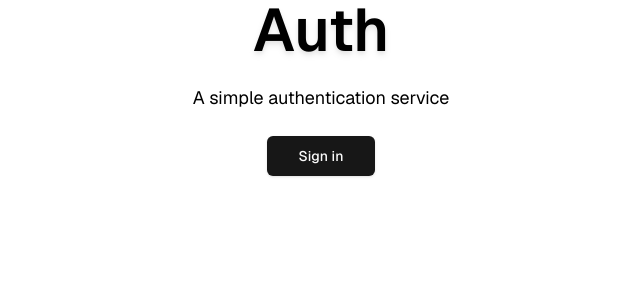
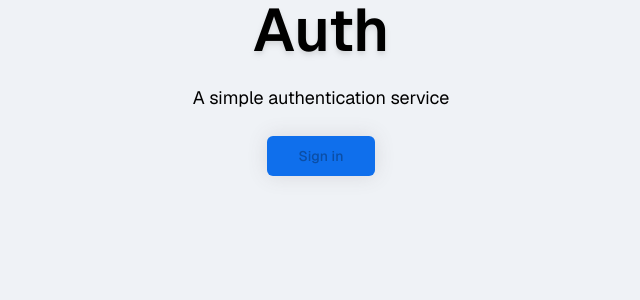
Before and after one commit to Woollywood/glimmer, a Next.js app: page / in a window 1280 px wide. Shown: the top 300 px of the page, without its empty margins (319-959 px from the left). Built offline with nearby package versions, Linux system fonts and the light colour scheme.

Commit message:
feat: css vars and tw config

```diff
--- a/src/app/globals.css
+++ b/src/app/globals.css
@@ -4,57 +4,162 @@
 
 @layer base {
 	:root {
-		--background: 0 0% 100%;
-		--foreground: 0 0% 3.9%;
-		--card: 0 0% 100%;
-		--card-foreground: 0 0% 3.9%;
-		--popover: 0 0% 100%;
-		--popover-foreground: 0 0% 3.9%;
-		--primary: 0 0% 9%;
-		--primary-foreground: 0 0% 98%;
-		--secondary: 0 0% 96.1%;
-		--secondary-foreground: 0 0% 9%;
-		--muted: 0 0% 96.1%;
-		--muted-foreground: 0 0% 45.1%;
-		--accent: 0 0% 96.1%;
-		--accent-foreground: 0 0% 9%;
-		--destructive: 0 84.2% 60.2%;
-		--destructive-foreground: 0 0% 98%;
-		--border: 0 0% 89.8%;
-		--input: 0 0% 89.8%;
-		--ring: 0 0% 3.9%;
-		--chart-1: 12 76% 61%;
-		--chart-2: 173 58% 39%;
-		--chart-3: 197 37% 24%;
-		--chart-4: 43 74% 66%;
-		--chart-5: 27 87% 67%;
-		--radius: 0.5rem;
+		--ui-blue: 0 123 255;
+		--ui-indigo: 102 16 242;
+		--ui-purple: 111 66 193;
+		--ui-pink: 232 62 1440;
+		--ui-red: 214 41 62;
+		--ui-orange: 253 126 20;
+		--ui-yellow: 247 195 46;
+		--ui-green: 12 188 135;
+		--ui-teal: 32 201 151;
+		--ui-cyan: 79 158 248;
+		--ui-black: 0 0 0;
+		--ui-white: 255 255 255;
+		--ui-gray-100: 247 248 249;
+		--ui-gray-200: 239 242 246;
+		--ui-gray-300: 238 240 242;
+		--ui-gray-400: 225 228 230;
+		--ui-gray-500: 161 161 168;
+		--ui-gray-600: 103 106 121;
+		--ui-gray-700: rgba(41 41 46);
+		--ui-gray-800: rgba(20 25 30);
+		--ui-gray-900: 15 15 16;
+		--ui-primary: 15 111 236;
+		--ui-secondary: 20 25 30;
+		--ui-success: 12 188 135;
+		--ui-info: 79 158 248;
+		--ui-warning: 247 195 46;
+		--ui-danger: 214 41 62;
+		--ui-light: 238 240 242;
+		--ui-dark: 20 25 30;
+		--ui-primary-text-emphasis: 11 78 165;
+		--ui-secondary-text-emphasis: 14 18 21;
+		--ui-success-text-emphasis: 8 132 95;
+		--ui-info-text-emphasis: 55 111 174;
+		--ui-warning-text-emphasis: 173 137 32;
+		--ui-danger-text-emphasis: 150 29 43;
+		--ui-light-text-emphasis: 41 41 46;
+		--ui-dark-text-emphasis: 14 18 21;
+		--ui-primary-bg-subtle: 207 226 251;
+		--ui-secondary-bg-subtle: 208 209 210;
+		--ui-success-bg-subtle: 206 242 231;
+		--ui-info-bg-subtle: 220 236 254;
+		--ui-warning-bg-subtle: 253 243 213;
+		--ui-danger-bg-subtle: 247 212 216;
+		--ui-light-bg-subtle: 251 252 252;
+		--ui-dark-bg-subtle: 208 209 210;
+		--ui-primary-border-subtle: 159 197 247;
+		--ui-secondary-border-subtle: 161 163 165;
+		--ui-success-border-subtle: 158 228 207;
+		--ui-info-border-subtle: 185 216 252;
+		--ui-warning-border-subtle: 252 231 171;
+		--ui-danger-border-subtle: 239 169 178;
+		--ui-light-border-subtle: 239 242 246;
+		--ui-dark-border-subtle: 161 163 165;
+
+		--ui-body-font-size: 0.9375rem;
+		--ui-body-font-weight: 400;
+		--ui-body-line-height: 1.5;
+		--ui-body-color: 103, 106, 121;
+		--ui-body-bg: 239, 242, 246;
+		--ui-emphasis-color: 0, 0, 0;
+		--ui-secondary-color: 103, 106, 121;
+		--ui-secondary-bg: 239, 242, 246;
+		--ui-tertiary-color: 103, 106, 121;
+		--ui-tertiary-bg: 247, 248, 249;
+		--ui-heading-color: var(--ui-gray-800);
+		--ui-link-color: 15, 111, 236;
+		--ui-link-decoration: none;
+		--ui-link-hover-color: 12, 89, 189;
+		--ui-code-color: 214 51 132;
+		--ui-highlight-color: 33 37 41;
+		--ui-highlight-bg: 255 243 205;
+		--ui-border-width: 1px;
+		--ui-border-style: solid;
+		--ui-border-color: rgba(0, 0, 0, 0.1);
+		--ui-border-color-translucent: rgba(0, 0, 0, 0.175);
+		--ui-border-radius: 0.4rem;
+		--ui-border-radius-sm: 0.2rem;
+		--ui-border-radius-lg: 0.7rem;
+		--ui-border-radius-xl: 1rem;
+		--ui-border-radius-xxl: 2rem;
+		--ui-border-radius-2xl: var(--ui-border-radius-xxl);
+		--ui-border-radius-pill: 50rem;
+		--ui-box-shadow: 0px 0px 20px rgba(93, 83, 84, 0.15);
+		--ui-box-shadow-sm: 0 0.125rem 0.25rem rgba(83, 88, 93, 0.15);
+		--ui-box-shadow-lg: 0 1rem 3rem rgba(83, 88, 93, 0.15);
+		--ui-box-shadow-inset: inset 0 1px 2px rgba(0, 0, 0, 0.075);
+		--ui-focus-ring-width: 0.25rem;
+		--ui-focus-ring-opacity: 0.25;
+		--ui-focus-ring-color: rgba(13, 110, 253, 0.25);
+		--ui-form-valid-color: 25 135 84;
+		--ui-form-valid-border-color: 25 135 84;
+		--ui-form-invalid-color: 220 53 69;
+		--ui-form-invalid-border-color: 220 53 69;
 	}
 	.dark {
-		--background: 0 0% 3.9%;
-		--foreground: 0 0% 98%;
-		--card: 0 0% 3.9%;
-		--card-foreground: 0 0% 98%;
-		--popover: 0 0% 3.9%;
-		--popover-foreground: 0 0% 98%;
-		--primary: 0 0% 98%;
-		--primary-foreground: 0 0% 9%;
-		--secondary: 0 0% 14.9%;
-		--secondary-foreground: 0 0% 98%;
-		--muted: 0 0% 14.9%;
-		--muted-foreground: 0 0% 63.9%;
-		--accent: 0 0% 14.9%;
-		--accent-foreground: 0 0% 98%;
-		--destructive: 0 62.8% 30.6%;
-		--destructive-foreground: 0 0% 98%;
-		--border: 0 0% 14.9%;
-		--input: 0 0% 14.9%;
-		--ring: 0 0% 83.1%;
-		--chart-1: 220 70% 50%;
-		--chart-2: 160 60% 45%;
-		--chart-3: 30 80% 55%;
-		--chart-4: 280 65% 60%;
-		--chart-5: 340 75% 55%;
+		--ui-body-color: 222, 226, 230;
+		--ui-body-bg: 33, 37, 41;
+		--ui-emphasis-color: 255, 255, 255;
+		--ui-secondary-color: 238, 240, 242;
+		--ui-secondary-bg: 52, 58, 64;
+		--ui-tertiary-color: 222, 226, 230;
+		--ui-tertiary-bg: 43, 48, 53;
+		--ui-primary-text-emphasis: 110 168 254;
+		--ui-secondary-text-emphasis: 167 172 177;
+		--ui-success-text-emphasis: 117 183 152;
+		--ui-info-text-emphasis: 110 223 246;
+		--ui-warning-text-emphasis: 255 218 106;
+		--ui-danger-text-emphasis: 234 134 143;
+		--ui-light-text-emphasis: 248 249 250;
+		--ui-dark-text-emphasis: 222 226 230;
+		--ui-primary-bg-subtle: 3 22 51;
+		--ui-secondary-bg-subtle: 22 23 25;
+		--ui-success-bg-subtle: 5 27 17;
+		--ui-info-bg-subtle: 3 40 48;
+		--ui-warning-bg-subtle: 51 39 1;
+		--ui-danger-bg-subtle: 44 11 14;
+		--ui-light-bg-subtle: 52 58 64;
+		--ui-dark-bg-subtle: 26 29 32;
+		--ui-primary-border-subtle: 8 66 152;
+		--ui-secondary-border-subtle: 65 70 75;
+		--ui-success-border-subtle: 15 81 50;
+		--ui-info-border-subtle: 8 121 144;
+		--ui-warning-border-subtle: 153 116 4;
+		--ui-danger-border-subtle: 132 32 41;
+		--ui-light-border-subtle: 73 80 87;
+		--ui-dark-border-subtle: 52 58 64;
+		--ui-heading-color: inherit;
+		--ui-link-color: 15, 111, 236;
+		--ui-link-hover-color: 12, 89, 189;
+		--ui-code-color: 230 133 181;
+		--ui-highlight-color: 222 226 230;
+		--ui-highlight-bg: 102 77 3;
+		--ui-border-color: 73 80 87;
+		--ui-border-color-translucent: rgba(255, 255, 255, 0.15);
+		--ui-form-valid-color: 117 183 152;
+		--ui-form-valid-border-color: 117 183 152;
+		--ui-form-invalid-color: 234 134 143;
+		--ui-form-invalid-border-color: 234 134 143;
+
+		--ui-gray-100: 49 50 53;
+		--ui-gray-200: 70 73 80;
+		--ui-gray-300: 95 95 104;
+		--ui-gray-400: 161 161 168;
+		--ui-gray-500: 191 192 201;
+		--ui-gray-600: 197 198 204;
+		--ui-gray-700: rgba(255, 255, 255, 0.7);
+		--ui-gray-800: rgba(255, 255, 255, 0.98);
+		--ui-gray-900: 255 255 255;
+		--ui-light: 32 34 39;
+		--ui-secondary: 197, 198, 204;
+		--ui-body-bg: 25 26 31;
+		--ui-body-color: 161, 161, 168;
+		--ui-mode: 15, 15, 16;
+		--ui-border-color: rgba(255, 255, 255, 0.07);
+		--ui-card-bg-dark: 20 21 25;
+		--ui-heading-color: var(--ui-gray-900);
 	}
 }
 
@@ -63,6 +168,23 @@
 		@apply border-border;
 	}
 	body {
-		@apply bg-background font-primary text-foreground;
+		@apply bg-body-bg text-body-color font-primary;
+	}
+
+	a {
+		@apply hover:text-link-hover transition-colors;
+	}
+
+	h1,
+	h2,
+	h3,
+	h4,
+	h5,
+	h6 {
+		@apply text-heading font-bold;
+	}
+
+	h1 {
+		@apply text-4xl;
 	}
 }
--- a/tailwind.config.ts
+++ b/tailwind.config.ts
@@ -14,55 +14,139 @@ export default {
 				center: true,
 			},
 			colors: {
-				background: 'hsl(var(--background))',
-				foreground: 'hsl(var(--foreground))',
-				card: {
-					DEFAULT: 'hsl(var(--card))',
-					foreground: 'hsl(var(--card-foreground))',
-				},
-				popover: {
-					DEFAULT: 'hsl(var(--popover))',
-					foreground: 'hsl(var(--popover-foreground))',
+				'body-bg': 'rgb(var(--ui-body-bg))',
+				'body-color': 'rgb(var(--ui-body-color))',
+				'emphasis-color': 'rgb(var(--ui-emphasis-color))',
+				'secondary-color': 'rgb(var(--ui-secondary-color))',
+				'secondary-bg': 'rgb(var(--ui-secondary-bg))',
+				'tertiary-color': 'rgb(var(--ui-tertiary-color))',
+				'tertiary-bg': 'rgb(var(--ui-tertiary-bg))',
+
+				heading: {
+					DEFAULT: 'var(--ui-heading-color)',
 				},
 				primary: {
-					DEFAULT: 'hsl(var(--primary))',
-					foreground: 'hsl(var(--primary-foreground))',
+					DEFAULT: 'rgb(var(--ui-primary))',
+					foreground: 'rgb(var(--ui-primary-text-emphasis))',
+					subtle: 'rgb(var(--ui-primary-bg-subtle))',
+					border: 'rgb(var(--ui-primary-border-subtle))',
 				},
 				secondary: {
-					DEFAULT: 'hsl(var(--secondary))',
-					foreground: 'hsl(var(--secondary-foreground))',
+					DEFAULT: 'rgb(var(--ui-secondary))',
+					foreground: 'rgb(var(--ui-secondary-text-emphasis))',
+					subtle: 'rgb(var(--ui-secondary-bg-subtle))',
+					border: 'rgb(var(--ui-secondary-border-subtle))',
 				},
-				muted: {
-					DEFAULT: 'hsl(var(--muted))',
-					foreground: 'hsl(var(--muted-foreground))',
+				success: {
+					DEFAULT: 'rgb(var(--ui-success))',
+					foreground: 'rgb(var(--ui-success-text-emphasis))',
+					subtle: 'rgb(var(--ui-success-bg-subtle))',
+					border: 'rgb(var(--ui-success-border-subtle))',
 				},
-				accent: {
-					DEFAULT: 'hsl(var(--accent))',
-					foreground: 'hsl(var(--accent-foreground))',
+				info: {
+					DEFAULT: 'rgb(var(--ui-info))',
+					foreground: 'rgb(var(--ui-info-text-emphasis))',
+					subtle: 'rgb(var(--ui-info-bg-subtle))',
+					border: 'rgb(var(--ui-info-border-subtle))',
 				},
-				destructive: {
-					DEFAULT: 'hsl(var(--destructive))',
-					foreground: 'hsl(var(--destructive-foreground))',
+				warning: {
+					DEFAULT: 'rgb(var(--ui-warning))',
+					foreground: 'rgb(var(--ui-warning-text-emphasis))',
+					subtle: 'rgb(var(--ui-warning-bg-subtle))',
+					border: 'rgb(var(--ui-warning-border-subtle))',
 				},
-				border: 'hsl(var(--border))',
-				input: 'hsl(var(--input))',
-				ring: 'hsl(var(--ring))',
-				chart: {
-					'1': 'hsl(var(--chart-1))',
-					'2': 'hsl(var(--chart-2))',
-					'3': 'hsl(var(--chart-3))',
-					'4': 'hsl(var(--chart-4))',
-					'5': 'hsl(var(--chart-5))',
+				danger: {
+					DEFAULT: 'rgb(var(--ui-danger))',
+					foreground: 'rgb(var(--ui-danger-text-emphasis))',
+					subtle: 'rgb(var(--ui-danger-bg-subtle))',
+					border: 'rgb(var(--ui-danger-border-subtle))',
+				},
+				light: {
+					DEFAULT: 'rgb(var(--ui-light))',
+					foreground: 'rgb(var(--ui-light-text-emphasis))',
+					subtle: 'rgb(var(--ui-light-bg-subtle))',
+					border: 'rgb(var(--ui-light-border-subtle))',
+				},
+				dark: {
+					DEFAULT: 'rgb(var(--ui-dark))',
+					foreground: 'rgb(var(--ui-dark-text-emphasis))',
+					subtle: 'rgb(var(--ui-dark-bg-subtle))',
+					border: 'rgb(var(--ui-dark-border-subtle))',
+				},
+
+				link: {
+					DEFAULT: 'rgb(var(--ui-link-color))',
+					hover: 'rgb(var(--ui-link-hover-color))',
+				},
+				highlight: {
+					DEFAULT: 'rgb(var(--ui-highlight-color))',
+					bg: 'rgb(var(--ui-highlight-bg))',
+				},
+				code: 'rgb(var(--ui-code-color))',
+
+				gray: {
+					100: 'rgb(var(--ui-gray-100))',
+					200: 'rgb(var(--ui-gray-200))',
+					300: 'rgb(var(--ui-gray-300))',
+					400: 'rgb(var(--ui-gray-400))',
+					500: 'rgb(var(--ui-gray-500))',
+					600: 'rgb(var(--ui-gray-600))',
+					700: 'var(--ui-gray-700)',
+					800: 'var(--ui-gray-800)',
+					900: 'rgb(var(--ui-gray-900))',
+				},
+
+				border: {
+					DEFAULT: 'var(--ui-border-color)',
+					translucent: 'var(--ui-border-color-translucent)',
+					style: 'var(--ui-border-style)',
+				},
+
+				focusRing: 'var(--ui-focus-ring-color)',
+
+				form: {
+					valid: {
+						color: 'rgb(var(--ui-form-valid-color))',
+						border: 'rgb(var(--ui-form-valid-border-color))',
+					},
+					invalid: {
+						color: 'rgb(var(--ui-form-invalid-color))',
+						border: 'rgb(var(--ui-form-invalid-border-color))',
+					},
 				},
 			},
 			borderRadius: {
-				lg: 'var(--radius)',
-				md: 'calc(var(--radius) - 2px)',
-				sm: 'calc(var(--radius) - 4px)',
+				DEFAULT: 'var(--ui-border-radius)',
+				sm: 'var(--ui-border-radius-sm)',
+				lg: 'var(--ui-border-radius-lg)',
+				xl: 'var(--ui-border-radius-xl)',
+				'2xl': 'var(--ui-border-radius-2xl)',
+				pill: 'var(--ui-border-radius-pill)',
+			},
+			boxShadow: {
+				DEFAULT: 'var(--ui-box-shadow)',
+				sm: 'var(--ui-box-shadow-sm)',
+				lg: 'var(--ui-box-shadow-lg)',
+				inset: 'var(--ui-box-shadow-inset)',
+			},
+			width: {
+				border: 'var(--ui-border-width)',
+				'focus-ring': 'var(--ui-focus-ring-width)',
+			},
+			opacity: {
+				'focus-ring': 'var(--ui-focus-ring-opacity)',
 			},
 			fontFamily: {
 				primary: ['var(--font-primary)', 'sans-serif'],
-				secondary: ['var(--font-secondary)', 'sans-serif'],
+			},
+			keyframes: {
+				'caret-blink': {
+					'0%,70%,100%': { opacity: '1' },
+					'20%,50%': { opacity: '0' },
+				},
+			},
+			animation: {
+				'caret-blink': 'caret-blink 1.25s ease-out infinite',
 			},
 		},
 	},
```
